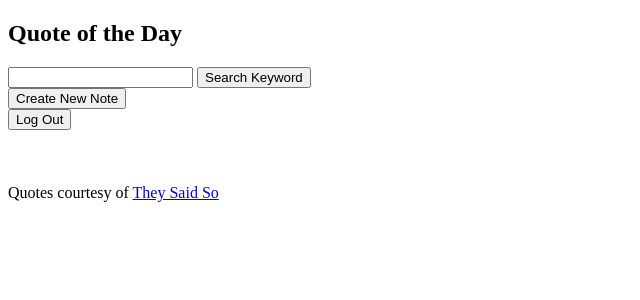
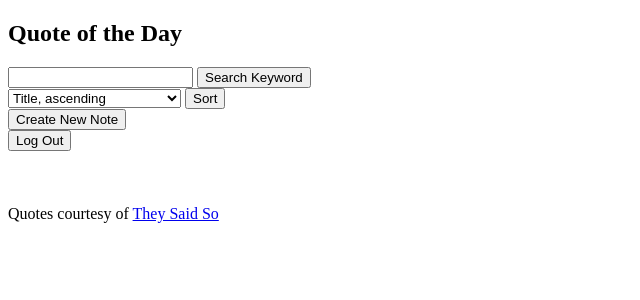
Before and after one commit to eycanny/project-digital-braindump, a Flask app: page /notes in a window 1280 px wide. Shown: the top 300 px of the page, without its empty margins (0-640 px from the left). Run offline with Flask 2, Linux system fonts and the light colour scheme; the visitor is signed in with stand-in values (Sample User, id 1); data comes from the database, SQL or seed files in the repository; data that the repository does not hold is empty.

Commit message:
Add sorting option dropdown menu

```diff
--- a/templates/user_notes.html
+++ b/templates/user_notes.html
@@ -3,16 +3,32 @@
 
 {% block body %}
   <section id="user-options">
+    <div>
       <form action="/search" id="search-option">
         <input type="text" name="search">
         <input type="submit" value="Search Keyword" id="search-button">
       </form>
+
+      <form action="/sort-by" id="sort-option">
+        <select name="sort-by" id="sort-by-select">
+          <option value="title-asc">Title, ascending</option>
+          <option value="title-desc">Title, descending</option>
+          <option value="date-created-asc">Date Created, old to new</option>
+          <option value="date-created-desc">Date Created, new to old</option>
+          <option value="date-modified-asc">Date Modified, old to new</option>
+          <option value="date-modified-desc">Date Modified, new to old</option>
+        </select>
+        <button type="submit">Sort</button>
+      </form>
+
       <form action="/create-note" id="create-option">
         <input type="submit" value="Create New Note" id="create-note-button">
       </form>
+
       <form action="/logout" id="logout-option">
         <input type="submit" value="Log Out" id="logout-button">
       </form>
+    </div>
   </section>
 
   <section id="note-container">
```
Lines whose indentation alone changed are shown as unchanged.
